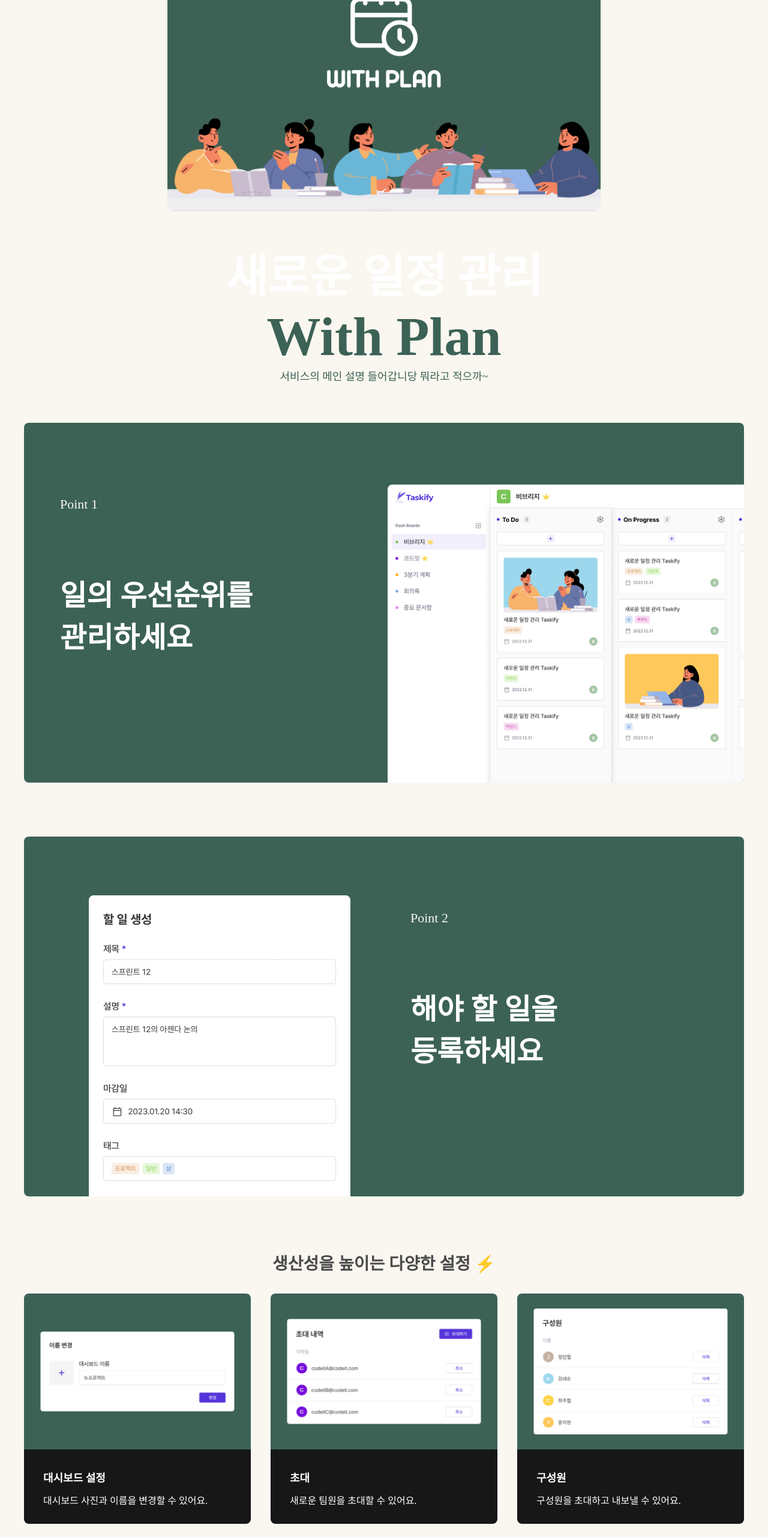
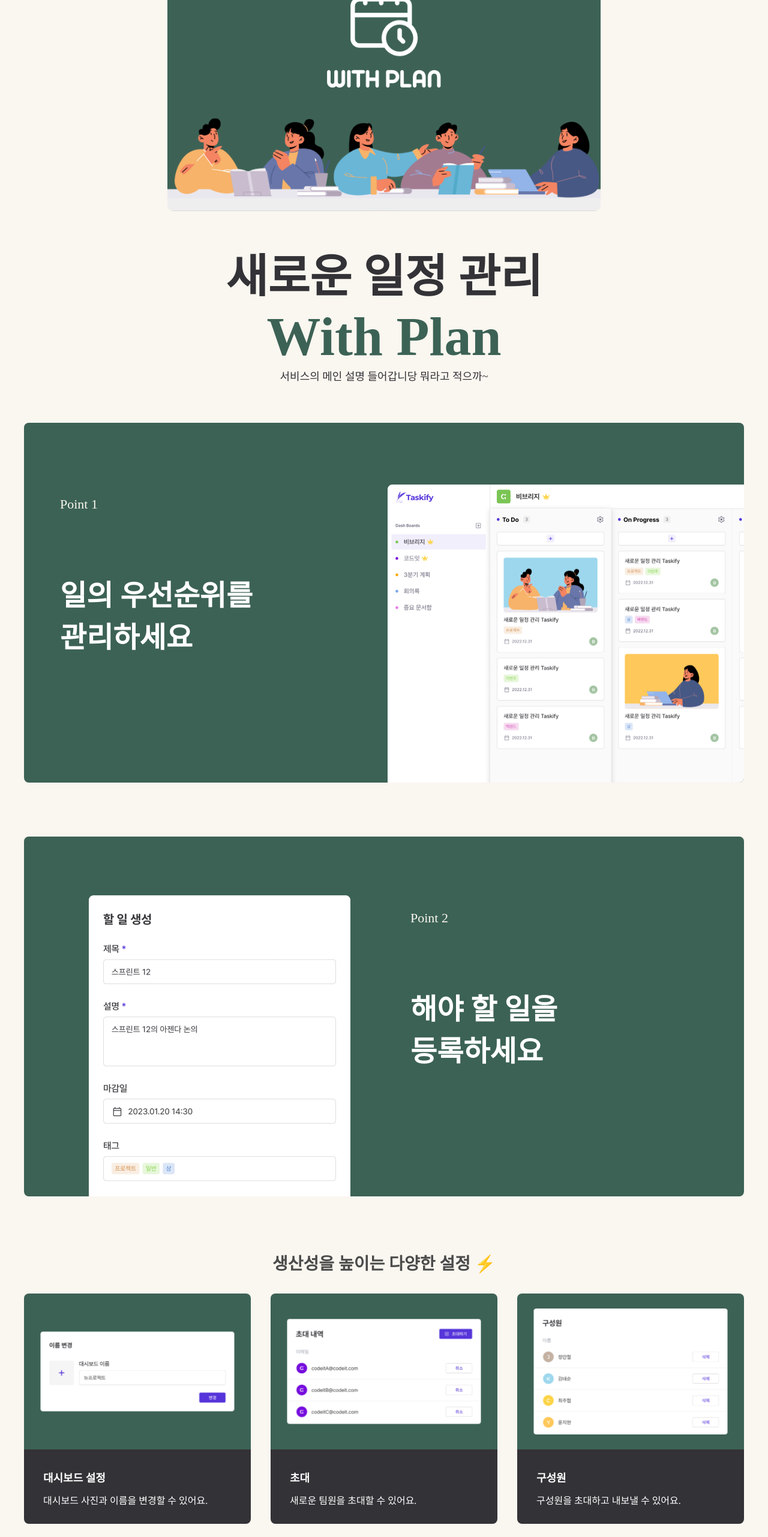
Before and after one commit to wise-Ag/taskify, a Next.js app: page / in a window 1280 px wide. Shown: the part 234-2797 px from the top of the page at 60% size. Built offline with nearby package versions, Linux system fonts and the light colour scheme.

Commit message:
🍀 refactor: 랜딩페이지 색 변경

```diff
--- a/components/Landing/MainSection.tsx
+++ b/components/Landing/MainSection.tsx
@@ -54,7 +54,7 @@ const Text1 = styled.span`
 
   text-align: center;
 
-  color: var(--White);
+  color: var(--Black33);
   font-size: 7.6rem;
   font-weight: 700;
 
@@ -86,7 +86,7 @@ const Text2 = styled.span`
 const Description = styled.span`
   margin-bottom: 6.6rem;
 
-  color: var(--Main);
+  color: var(--Black33);
   font-size: 1.8rem;
   font-weight: 400;
 
--- a/components/Landing/Setting.tsx
+++ b/components/Landing/Setting.tsx
@@ -94,7 +94,7 @@ const TextSection = styled.div`
 
   border-radius: 0px 0px 8px 8px;
 
-  background: var(--Black17);
+  background: var(--Black33);
 
   @media screen and (max-width: 1240px) {
     margin-bottom: 4.8rem;
```
